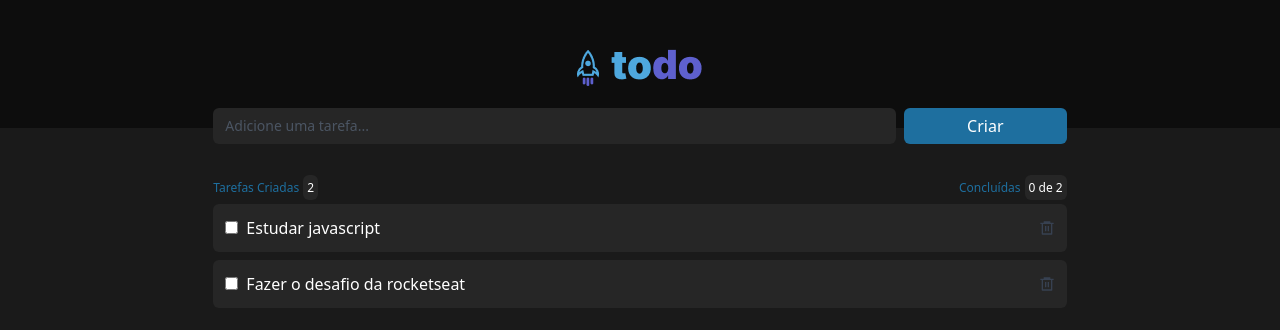
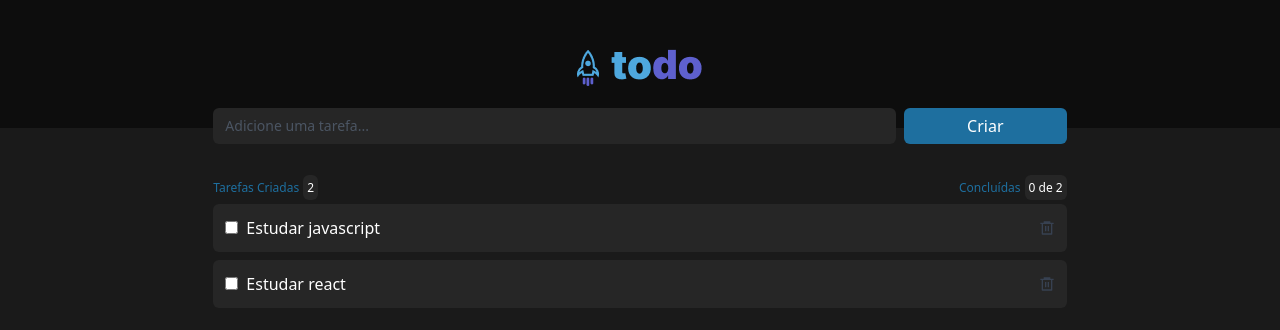
Before and after one commit to andersonDias89/todo-list-ignite, a React (Vite) app: page / in a window 1280 px wide. Shown: the top 330 px of the page. Built offline with nearby package versions, Linux system fonts and the light colour scheme.

Commit message:
organizando obejetos

```diff
--- a/package.json
+++ b/package.json
@@ -10,7 +10,8 @@
   "dependencies": {
     "react": "^18.0.0",
     "react-dom": "^18.0.0",
-    "react-icons": "^4.4.0"
+    "react-icons": "^4.4.0",
+    "uuid": "^8.3.2"
   },
   "devDependencies": {
     "@types/react": "^18.0.0",
--- a/src/App.jsx
+++ b/src/App.jsx
@@ -3,22 +3,43 @@ import { Header } from "./components/Header"
 import { Task } from "./components/Task"
 import { VoidList } from "./components/VoidList"
 
+import { v4 as uuid } from 'uuid'
+
 
 function App() {
   const [tasks, setTasks] = useState([
-    "Estudar javascript",
-    "Fazer o desafio da rocketseat"
+    {
+      id: uuid(),
+      title: "Estudar javascript",
+      isComplete: false
+    },
+
+    {
+      id: uuid(),
+      title: "Estudar react",
+      isComplete: false
+    }
+
   ])
+
+
 
   const [newTask, setNewTask] = useState('')
 
   function handleNewTask(event) {
     event.preventDefault()
 
+
     setTasks([
       ...tasks,
-      newTask
+      {
+        id: uuid(),
+        title: newTask,
+        isComplete: false
+      }
     ])
+
+    console.log(tasks)
 
     setNewTask('')
 
@@ -26,12 +47,15 @@ function App() {
 
   function handleNewTaskChange({ target }) {
     setNewTask(target.value)
+
+    console.log(newTask)
   }
 
   function deleteTask(taskToDelete) {
     const tasksWithoutDeletedOne = tasks.filter(task => {
-      return task !== taskToDelete
+      return task.id !== taskToDelete
     })
+    console.log(tasksWithoutDeletedOne)
     setTasks(tasksWithoutDeletedOne)
   }
 
@@ -75,13 +99,15 @@ function App() {
           </header>
         }
 
-        {tasks.map((task, index) => {
+        {tasks.map((task) => {
           if (tasks.length > 0) {
             return (
               <Task
+                id={task.id}
+                isComplete={task.isComplete}
                 onDeleteTask={deleteTask}
-                key={index}
-                title={task}
+                key={task.id}
+                title={task.title}
               />
             )
           }
--- a/src/components/Task.jsx
+++ b/src/components/Task.jsx
@@ -2,23 +2,25 @@ import { useState } from 'react'
 import { RiDeleteBin6Line } from 'react-icons/ri'
 
 
-export const Task = ({ title, onDeleteTask }) => {
-    const [check, setCheck] = useState(false)
+export const Task = ({ title, onDeleteTask, id, isComplete }) => {
+    const [check, setCheck] = useState(isComplete)
 
     function handleDeleteTask() {
-        onDeleteTask(title)
+        onDeleteTask(id)
     }
 
     function handleCheck() {
-        if (check === false) {
+        if (check === true) {
+            setCheck(false)
+        } else {
             setCheck(true)
-        } else {
-            setCheck(false)
         }
 
         console.log(check)
 
     }
+
+
 
     return (
         <>
```
Also changed, not shown: 1 other file (tests, documents, lock files or other folders).
